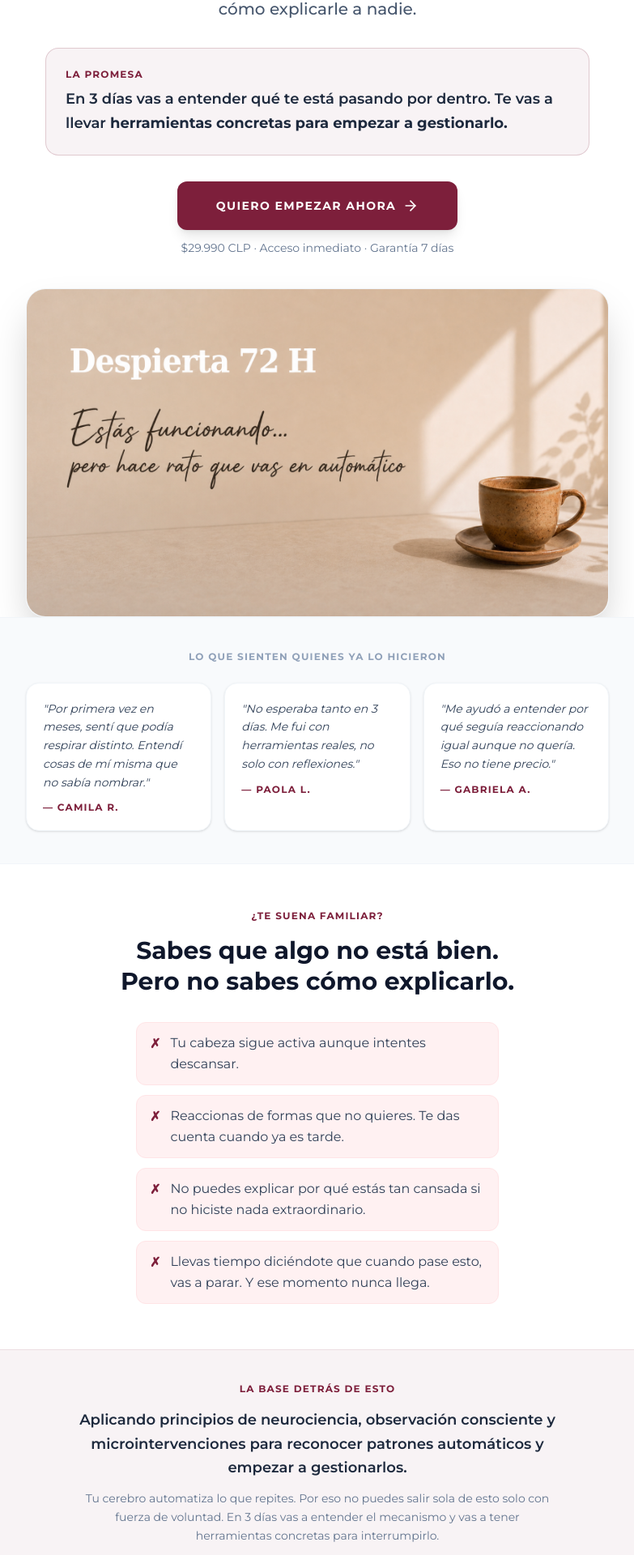
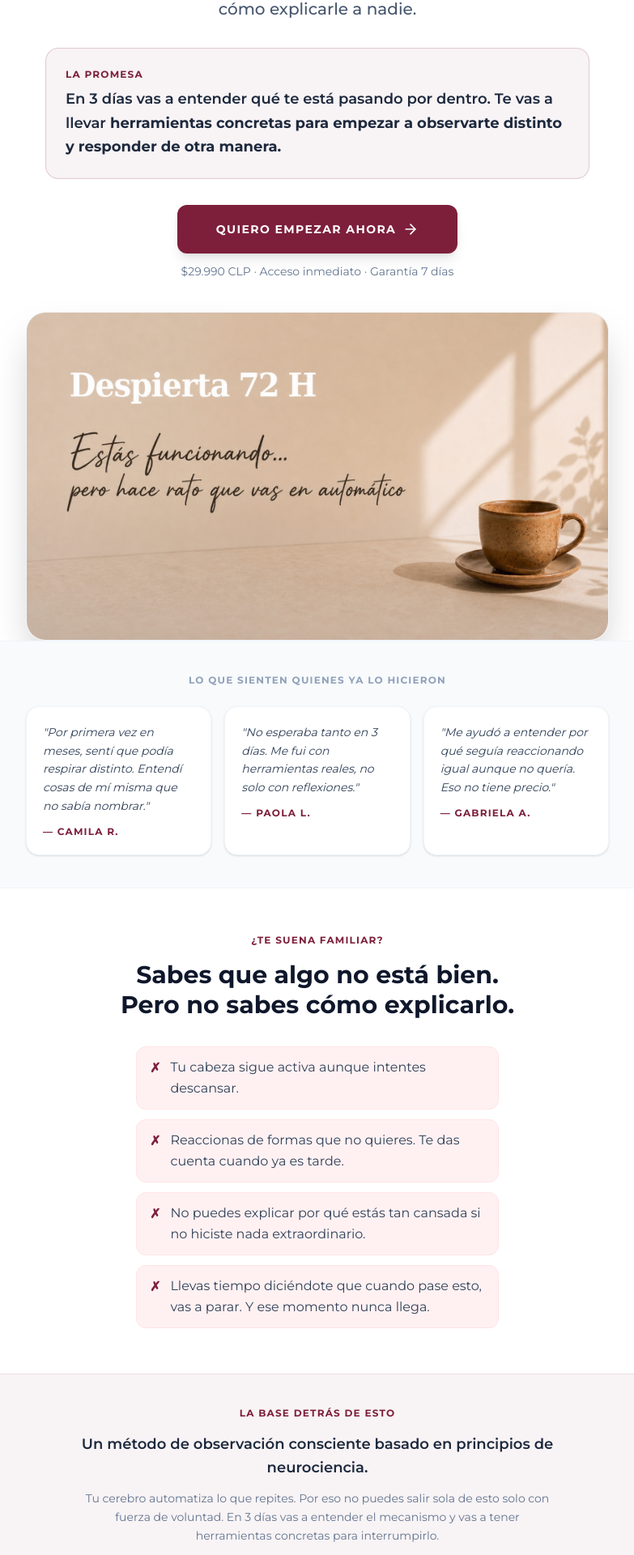
Before and after one commit to cursossolange/despierta-72h, a React (Vite) app: page / in a window 1280 px wide. Shown: the part 468-2388 px from the top of the page at 81% size, without its empty margins (248-1031 px from the left). Built offline with nearby package versions, Linux system fonts and the light colour scheme.

Commit message:
Revise text for clarity on coaching approach
Updated text to clarify the coaching method and its basis in neuroscience.

```diff
--- a/src/components/LandingPage.tsx
+++ b/src/components/LandingPage.tsx
@@ -149,8 +149,8 @@ export default function LandingPage({ onPurchase }: LandingPageProps) {
               La promesa
             </p>
             <p className="text-slate-800 text-base md:text-lg font-semibold leading-relaxed">
-              En 3 días vas a entender qué te está pasando por dentro. Te vas a llevar{" "}
-              <strong>herramientas concretas para empezar a gestionarlo.</strong>
+               En 3 días vas a entender qué te está pasando por dentro. Te vas a llevar{" "}
+              <strong>herramientas concretas para empezar a observarte distinto y responder de otra manera.</strong>
             </p>
           </motion.div>
 
@@ -260,8 +260,7 @@ export default function LandingPage({ onPurchase }: LandingPageProps) {
             La base detrás de esto
           </p>
           <p className="text-slate-800 text-base md:text-lg font-semibold leading-relaxed mb-3">
-            Aplicando principios de neurociencia, observación consciente y microintervenciones
-            para reconocer patrones automáticos y empezar a gestionarlos.
+            Un método de observación consciente basado en principios de neurociencia.
           </p>
           <p className="text-slate-500 text-sm leading-relaxed max-w-xl mx-auto">
             Tu cerebro automatiza lo que repites. Por eso no puedes salir sola de esto
@@ -282,8 +281,7 @@ export default function LandingPage({ onPurchase }: LandingPageProps) {
             para entenderte y gestionarte mejor.
           </h2>
           <p className="text-slate-300 text-lg md:text-xl leading-relaxed mb-10 max-w-2xl mx-auto">
-            No es terapia. No es meditación. Es coaching basado en neurociencias —
-            traducido en microintervenciones que puedes hacer en tu día a día.
+            No es terapia. No es meditación. Es un método de observación consciente basado en principios de neurociencia, traducido en microintervenciones que puedes hacer en tu día a día.
           </p>
           <div className="grid md:grid-cols-3 gap-4 text-left">
             {[
@@ -396,9 +394,9 @@ export default function LandingPage({ onPurchase }: LandingPageProps) {
             {/* CREDENCIAL EXACTA — antes del relato */}
             <div className="bg-[#7D1F3B]/5 border border-[#7D1F3B]/15 rounded-xl px-5 py-4 mb-6 text-center">
               <p className="text-[#7D1F3B] text-sm font-semibold leading-relaxed">
-                Coach certificada en Coaching Basado en Neurociencias —
-                NeuroLeadership Institute (acreditado ICF) · Más de 20 años
-                liderando operaciones comerciales en retail y servicios.
+                Certificada en Coaching Basado en Neurociencias por el
+NeuroLeadership Institute (acreditado ICF). Más de 20 años
+liderando operaciones comerciales en retail y servicios.
               </p>
             </div>
 
@@ -505,7 +503,7 @@ export default function LandingPage({ onPurchase }: LandingPageProps) {
               },
               {
                 q: '"¿Esto es como terapia?"',
-                a: "No. Es coaching basado en neurociencias, traducido en microintervenciones concretas. No estás aquí para ser arreglada. Estás aquí para entenderte mejor y tener herramientas para gestionarte.",
+                a: "No. Es un método de observación consciente basado en principios de neurociencia, traducido en microintervenciones concretas. No estás aquí para ser arreglada. Estás aquí para entenderte mejor y empezar a responder distinto.",
               },
               {
                 q: '"Ya intenté meditación, apps, vacaciones... y volví igual."',
```
